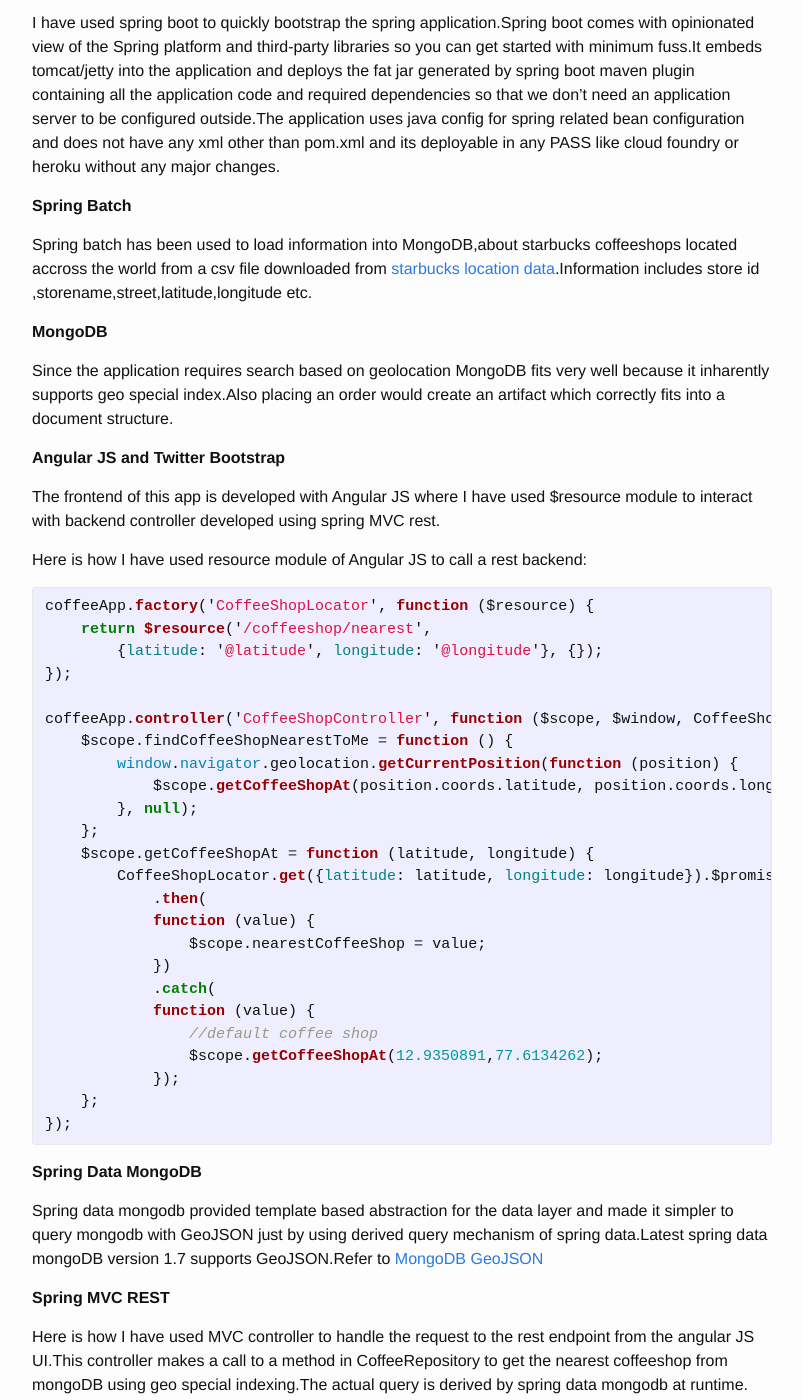
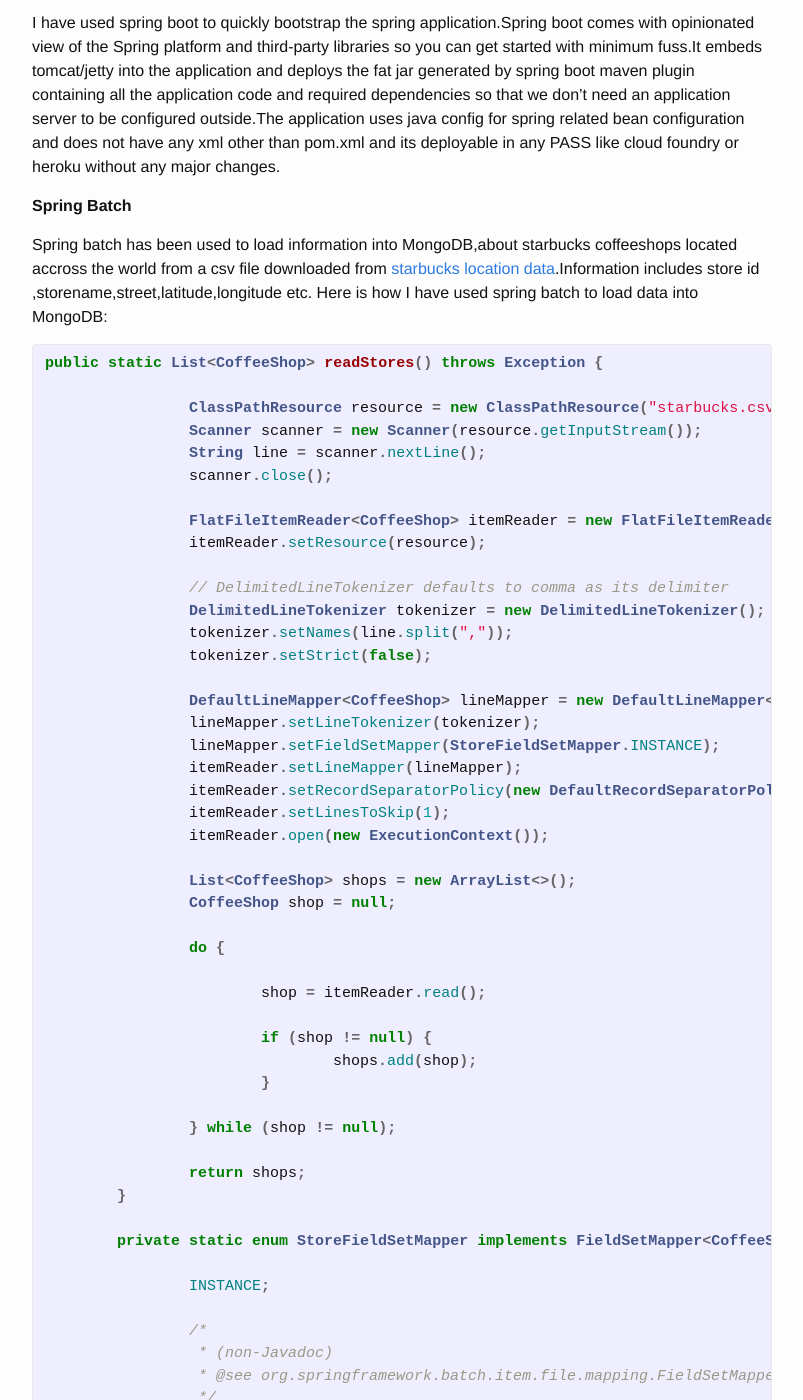
Before and after one commit to arghya88/arghya88.github.io, a Jekyll site: the page built from _posts/2015-06-01-CoffeeShop_Application.markdown, in a window 1280 px wide and 1400 px high, scrolled down 510 px. Shown: the whole window, without its empty margins (238-1041 px from the left). Built offline with Jekyll 4.4.1, drawn with Linux system fonts in a browser that asks for light colours; some of the changed text lies outside the part shown.

Commit message:
Update 2015-06-01-CoffeeShop_Application.markdown

```diff
--- a/_posts/2015-06-01-CoffeeShop_Application.markdown
+++ b/_posts/2015-06-01-CoffeeShop_Application.markdown
@@ -26,6 +26,66 @@
 **Spring Batch**
 
 Spring batch has been used to load information into MongoDB,about starbucks coffeeshops located accross the world from a csv file downloaded from [starbucks location data](https://opendata.socrata.com/Business/All-Starbucks-Locations-in-the-World-Heat-Map/nt5z-pju4).Information includes store id ,storename,street,latitude,longitude etc.
+Here is how I have used spring batch to load data into MongoDB:
+{% highlight java %}
+public static List<CoffeeShop> readStores() throws Exception {
+
+		ClassPathResource resource = new ClassPathResource("starbucks.csv");
+		Scanner scanner = new Scanner(resource.getInputStream());
+		String line = scanner.nextLine();
+		scanner.close();
+
+		FlatFileItemReader<CoffeeShop> itemReader = new FlatFileItemReader<CoffeeShop>();
+		itemReader.setResource(resource);
+
+		// DelimitedLineTokenizer defaults to comma as its delimiter
+		DelimitedLineTokenizer tokenizer = new DelimitedLineTokenizer();
+		tokenizer.setNames(line.split(","));
+		tokenizer.setStrict(false);
+
+		DefaultLineMapper<CoffeeShop> lineMapper = new DefaultLineMapper<CoffeeShop>();
+		lineMapper.setLineTokenizer(tokenizer);
+		lineMapper.setFieldSetMapper(StoreFieldSetMapper.INSTANCE);
+		itemReader.setLineMapper(lineMapper);
+		itemReader.setRecordSeparatorPolicy(new DefaultRecordSeparatorPolicy());
+		itemReader.setLinesToSkip(1);
+		itemReader.open(new ExecutionContext());
+
+		List<CoffeeShop> shops = new ArrayList<>();
+		CoffeeShop shop = null;
+
+		do {
+
+			shop = itemReader.read();
+
+			if (shop != null) {
+				shops.add(shop);
+			}
+
+		} while (shop != null);
+
+		return shops;
+	}
+
+	private static enum StoreFieldSetMapper implements FieldSetMapper<CoffeeShop> {
+
+		INSTANCE;
+
+		/*
+		 * (non-Javadoc)
+		 * @see org.springframework.batch.item.file.mapping.FieldSetMapper#mapFieldSet(org.springframework.batch.item.file.transform.FieldSet)
+		 */
+		@Override
+		public CoffeeShop mapFieldSet(FieldSet fields) throws BindException {
+
+			Point location = new Point(fields.readDouble("Longitude"), fields.readDouble("Latitude"));
+			Address address = new Address(fields.readString("Street Combined"), fields.readString("City"),
+					fields.readString("Postal Code"), location);
+
+			return new CoffeeShop(fields.readString("Name"), address);
+		}
+	}
+{% endhighlight %}
 
 **MongoDB**
 
```
